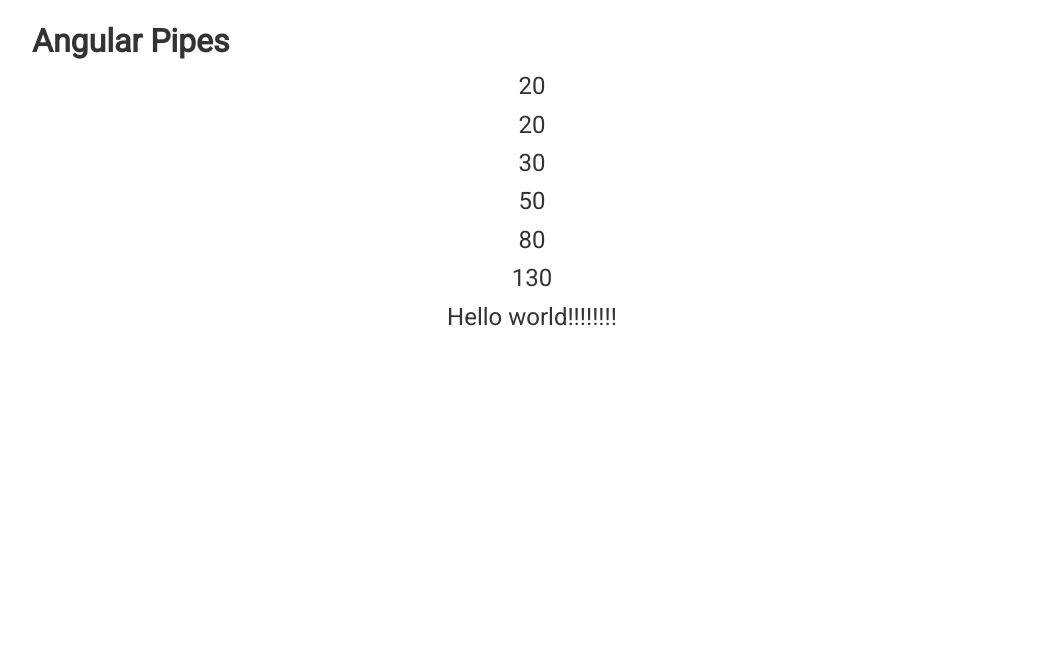
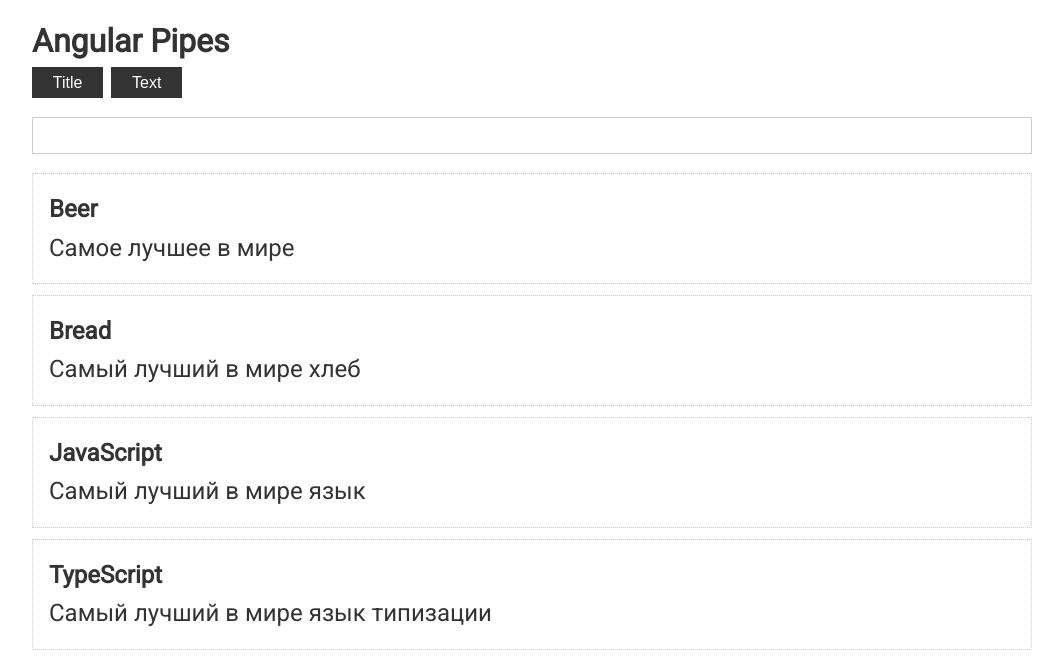
Before and after one commit to aleksander1802/angular-practice, an Angular app: page / in a window 1280 px wide. Shown: the top 666 px of the page, without its empty margins (108-1171 px from the left). Built offline with nearby package versions, Linux system fonts and the light colour scheme.

Commit message:
feat: added custom filter pipe

```diff
--- a/src/app/app.component.html
+++ b/src/app/app.component.html
@@ -1,11 +1,16 @@
 <div class="container">
     <h1>Angular Pipes</h1>
-    <p>{{ 10 | mult }}</p>
-    <p>{{ 10 | mult : 2 }}</p>
-    <p>{{ 10 | mult : 3 }}</p>
-    <p>{{ 10 | mult : 5 }}</p>
-    <p>{{ 10 | mult : 8 }}</p>
-    <p>{{ 10 | mult : 13 }}</p>
 
-    <p>{{'Hello world      ' | exMarks}}</p>
+    <button class="btn" (click)="searchFiled = 'title'">Title</button>
+    <button class="btn" (click)="searchFiled = 'text'">Text</button>
+
+    <input type="text" [(ngModel)]="search" />
+
+    <div
+        *ngFor="let post of posts | filter : search : searchFiled"
+        class="card"
+    >
+        <h2>{{ post.title }}</h2>
+        <p>{{ post.text }}</p>
+    </div>
 </div>
--- a/src/app/app.component.scss
+++ b/src/app/app.component.scss
@@ -1,6 +1,5 @@
 p {
     font-size: 1.5rem;
-    text-align: center;
 }
 
 .wrap {
--- a/src/app/app.component.ts
+++ b/src/app/app.component.ts
@@ -3,7 +3,6 @@
 export interface Post {
     title: string;
     text: string;
-    id?: number;
 }
 
 @Component({
@@ -12,9 +11,14 @@
     styleUrls: ['./app.component.scss'],
 })
 export class AppComponent {
-    e: number = Math.E;
+    search = '';
 
-    str = 'Hello world';
+    searchFiled: keyof Post = 'title';
 
-    date: Date = new Date();
+    posts: Post[] = [
+        { title: 'Beer', text: 'Самое лучшее в мире' },
+        { title: 'Bread', text: 'Самый лучший в мире хлеб' },
+        { title: 'JavaScript', text: 'Самый лучший в мире язык' },
+        { title: 'TypeScript', text: 'Самый лучший в мире язык типизации' },
+    ];
 }
--- a/src/app/app.module.ts
+++ b/src/app/app.module.ts
@@ -5,9 +5,10 @@
 import { AppComponent } from './app.component';
 import { MultByPipe } from './pipes/mult-by.pipe';
 import { ExMarksPipe } from './pipes/ex-marks.pipe';
+import { FilterPipe } from './pipes/filter.pipe';
 
 @NgModule({
-    declarations: [AppComponent, MultByPipe, ExMarksPipe],
+    declarations: [AppComponent, MultByPipe, ExMarksPipe, FilterPipe],
     imports: [BrowserModule, AppRoutingModule, FormsModule],
     providers: [],
     bootstrap: [AppComponent],
--- /dev/null
+++ b/src/app/pipes/filter.pipe.ts
@@ -0,0 +1,15 @@
+import { Pipe, PipeTransform } from '@angular/core';
+import { Post } from '../app.component';
+
+@Pipe({
+    name: 'filter',
+})
+export class FilterPipe implements PipeTransform {
+    transform(posts: Post[], search = '', field: keyof Post = 'title'): Post[] {
+        if (!search.trim()) {
+            return posts;
+        }
+
+        return posts.filter((post) => post[field].toLowerCase().includes(search.toLowerCase()));
+    }
+}
```
